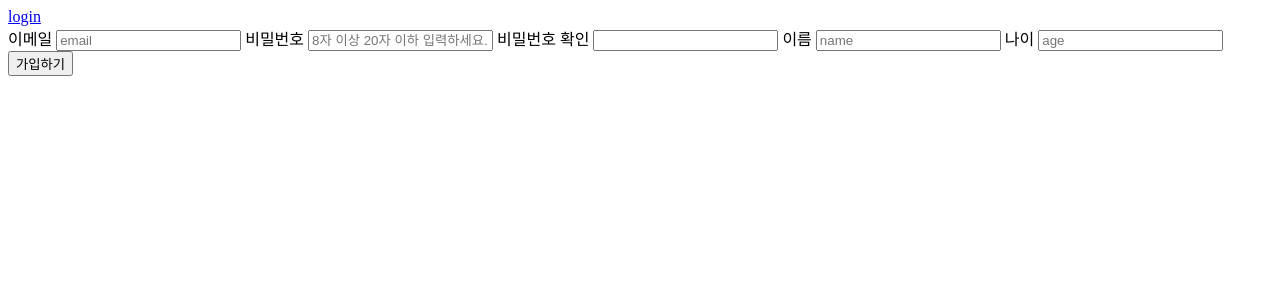
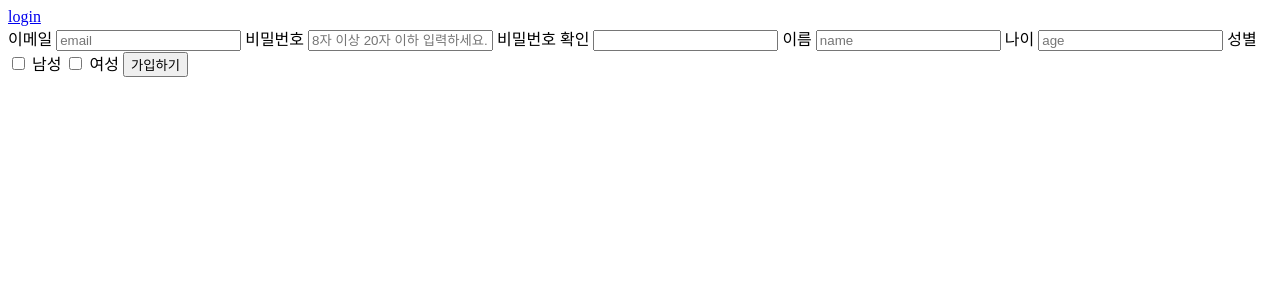
Before and after one commit to HeheHeewon/Project, a Django app: page /account/signup/ in a window 1280 px wide. Shown: the top 300 px of the page. Run offline with Django 5.2, Linux system fonts and the light colour scheme.

Commit message:
Back Login edit

```diff
--- a/accountapp/forms.py
+++ b/accountapp/forms.py
@@ -6,7 +6,7 @@ from accountapp.models import Member, Reservation, Favorite
 class MemberForm(forms.ModelForm):
     class Meta:
         model = Member
-        fields = ['email', 'password', 'name', 'age']
+        fields = ['email', 'password', 'name', 'age', 'is_male', 'is_female']
 
     def clean_email(self):
         email = self.cleaned_data.get('email')
@@ -22,7 +22,13 @@ class MemberForm(forms.ModelForm):
 
     def clean(self):
         cleaned_data = super().clean()
-        email = cleaned_data.get("email")
+        is_male = cleaned_data.get('is_male')
+        is_female = cleaned_data.get('is_female')
+
+        # 둘 다 선택된 경우 에러 발생
+        if is_male and is_female:
+            raise forms.ValidationError('남성 또는 여성 중 하나만 선택해야 합니다.')
+        return cleaned_data
 
 class LoginForm(forms.Form):
     email = forms.CharField(
--- a/accountapp/models.py
+++ b/accountapp/models.py
@@ -9,6 +9,9 @@ class Member(models.Model):
     name = models.CharField(max_length=20,verbose_name='이름', null=True, blank=True)
     age = models.CharField(max_length=20,null=True, blank=True, verbose_name='나이')
     last_login = models.DateTimeField(verbose_name="last login", auto_now=True)
+
+    is_male = models.BooleanField(verbose_name='남성', default=False)
+    is_female = models.BooleanField(verbose_name='여성', default=False)
 
     class Meta:
         db_table = 'member'
--- a/accountapp/templates/accountapp/signup.html
+++ b/accountapp/templates/accountapp/signup.html
@@ -22,6 +22,15 @@
     <tr><td><input type="name" name="name" placeholder="name"></td></tr>
 <tr><td>나이</td></tr>
     <tr><td><input type="age" name="age" placeholder="age"></td></tr>
+    <tr>
+                <td>성별</td>
+                <td>
+                    <input type="checkbox" id="is_male" name="is_male">
+                    <label for="is_male">남성</label>
+                    <input type="checkbox" id="is_female" name="is_female">
+                    <label for="is_female">여성</label>
+                </td>
+            </tr>
 
         <td><input type="submit" value="가입하기" class="btn"></td>
 
--- a/accountapp/views.py
+++ b/accountapp/views.py
@@ -8,31 +8,47 @@ from django.shortcuts import render, redirect
 from accountapp.forms import MemberForm, LoginForm, ReservationForm, FavoriteForm
 from accountapp.models import Member, Stamp, Reservation, Favorite
 
-res_data = {}
+# res_data = {}
 
 # Create your views here.
 def signup(request):
-    if request.method=="POST":
+    res_data = {}
+
+    if request.method == "POST":
         form = MemberForm(request.POST)
-        email=request.POST['email']
+        email = request.POST['email']
         password = request.POST['password']
-        lenpwd=len(password)
+        lenpwd = len(password)
         checkpwd = request.POST['checkpwd']
 
         if not (email and password and checkpwd):
             res_data['error_msg'] = "모든 값을 입력해야 합니다."
-        elif (password != checkpwd):
+        elif password != checkpwd:
             res_data['error_msg'] = '비밀번호가 다릅니다.'
         elif Member.objects.filter(email=email).exists():
-            res_data['error_msg']='동일한 이메일로 가입한 회원이 있습니다.'
-        elif (lenpwd<8 or lenpwd>20):
-            res_data['error_msg']='비밀번호는 8자리 이상, 20자리 이하로 설정하세요.'
-        elif form.is_valid():
-            email1 = form.clean_email()
-            form = Member(email=email1, password=make_password(password))
-            form.save()
+            res_data['error_msg'] = '동일한 이메일로 가입한 회원이 있습니다.'
+        elif lenpwd < 8 or lenpwd > 20:
+            res_data['error_msg'] = '비밀번호는 8자리 이상, 20자리 이하로 설정하세요.'
+        else:
+            # 폼을 저장하여 Member 객체 생성 및 저장
+            member = form.save(commit=False)
+            member.password = make_password(password)
+            member.save()
+
             return redirect('/account/login')
-    return render(request, 'accountapp/signup.html', res_data)
+    else:
+        res_data['error_msg'] = '유효하지 않은 데이터입니다. 입력된 값을 확인하세요.'
+
+    form = MemberForm()  # 이 부분은 항상 실행되어야 하므로 else 문에서 벗어나야 합니다.
+
+    return render(request, 'accountapp/signup.html', {'form': form, 'res_data': res_data})
+
+        # elif form.is_valid():
+            # email1 = form.clean_email()
+            # form = Member(email=email1, password=make_password(password))
+            # form.save()
+            # return redirect('/account/login')
+   # return render(request, 'accountapp/signup.html', res_data)
 
 def login_view(request):
     is_ok = False
```
Also changed, not shown: accountapp/migrations/0011_member_gender.py (added), accountapp/migrations/0012_remove_member_gender_member_is_female_member_is_male.py (added).
